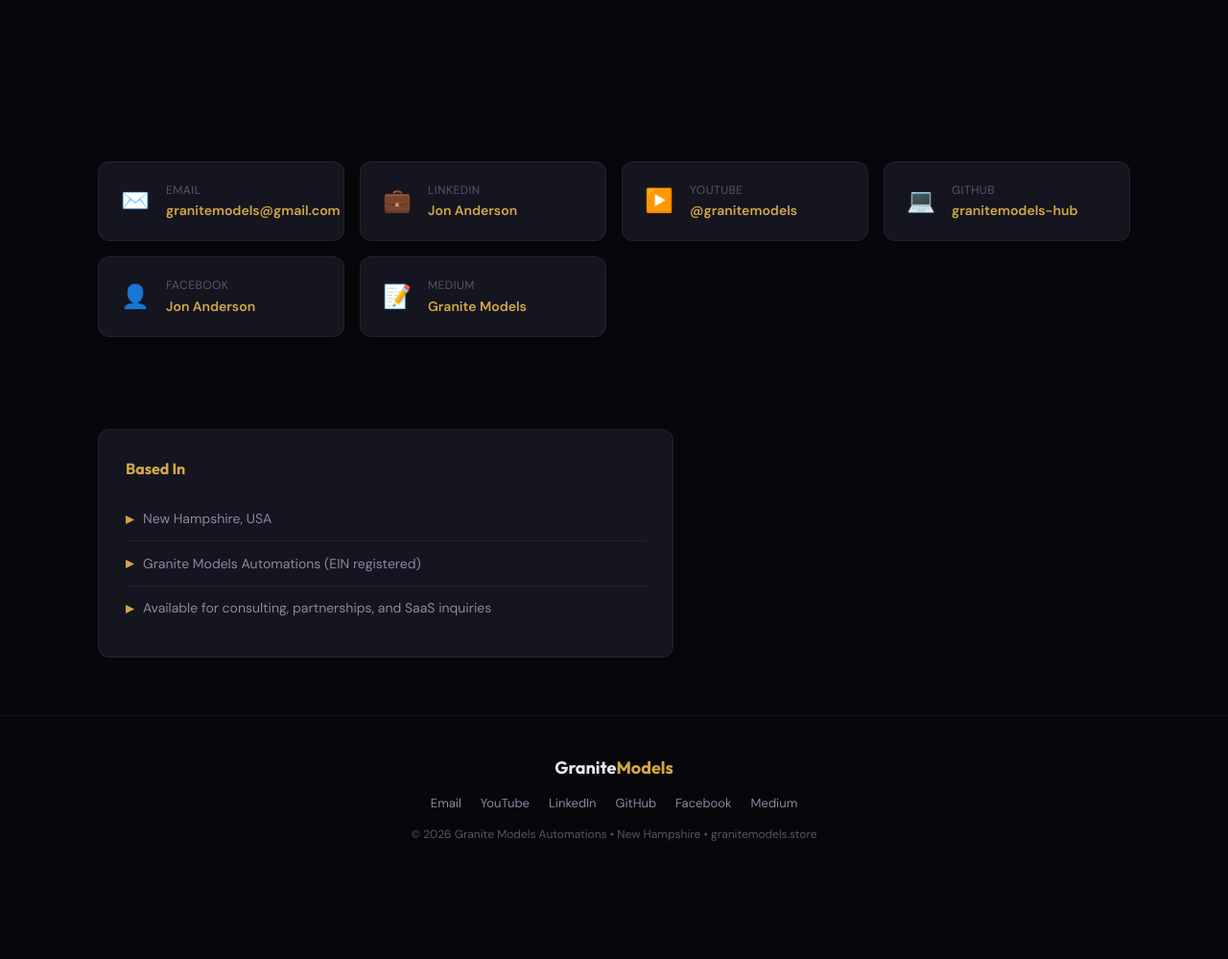
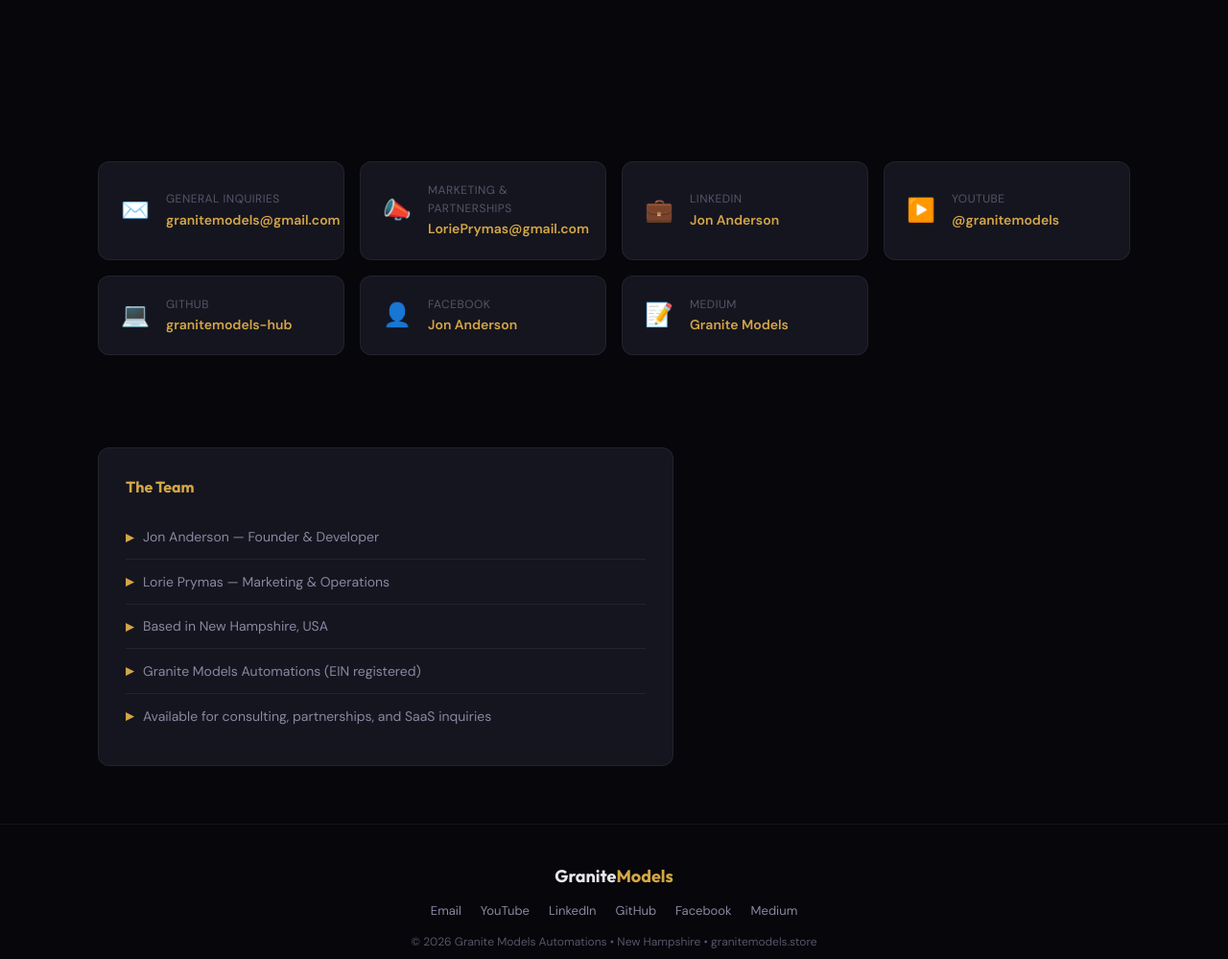
Before and after one commit to granitemodels-hub/granite-models-store, a Flask app: page /contact in a window 1280 px wide. Shown: the part 351-1350 px from the top of the page at 96% size. Before the commit the page ends 1227 px from the top, so only its background shows below. Run offline with Flask 3, Linux system fonts and the light colour scheme; some libraries are stand-ins or nearby versions.

Commit message:
Add mom contact email, update team section on contact page

```diff
--- a/templates/contact.html
+++ b/templates/contact.html
@@ -11,11 +11,18 @@
 
   <section class="section--sm">
     <div class="contact-grid">
-      <a href="mailto:{{ social.email }}" class="contact-card">
+      <a href="mailto:granitemodels@gmail.com" class="contact-card">
         <div class="contact-icon">✉️</div>
         <div>
-          <div class="contact-label">Email</div>
-          <div class="contact-value">{{ social.email }}</div>
+          <div class="contact-label">General Inquiries</div>
+          <div class="contact-value">granitemodels@gmail.com</div>
+        </div>
+      </a>
+      <a href="mailto:LoriePrymas@gmail.com" class="contact-card">
+        <div class="contact-icon">📣</div>
+        <div>
+          <div class="contact-label">Marketing & Partnerships</div>
+          <div class="contact-value">LoriePrymas@gmail.com</div>
         </div>
       </a>
       <a href="{{ social.linkedin }}" target="_blank" class="contact-card">
@@ -58,8 +65,10 @@
 
   <section class="section--sm" style="padding-bottom:60px">
     <div class="skills-card" style="max-width:600px">
-      <h3>Based In</h3>
-      <div class="skill-item"><span class="skill-check">▸</span> New Hampshire, USA</div>
+      <h3>The Team</h3>
+      <div class="skill-item"><span class="skill-check">▸</span> Jon Anderson — Founder & Developer</div>
+      <div class="skill-item"><span class="skill-check">▸</span> Lorie Prymas — Marketing & Operations</div>
+      <div class="skill-item"><span class="skill-check">▸</span> Based in New Hampshire, USA</div>
       <div class="skill-item"><span class="skill-check">▸</span> Granite Models Automations (EIN registered)</div>
       <div class="skill-item"><span class="skill-check">▸</span> Available for consulting, partnerships, and SaaS inquiries</div>
     </div>
```
